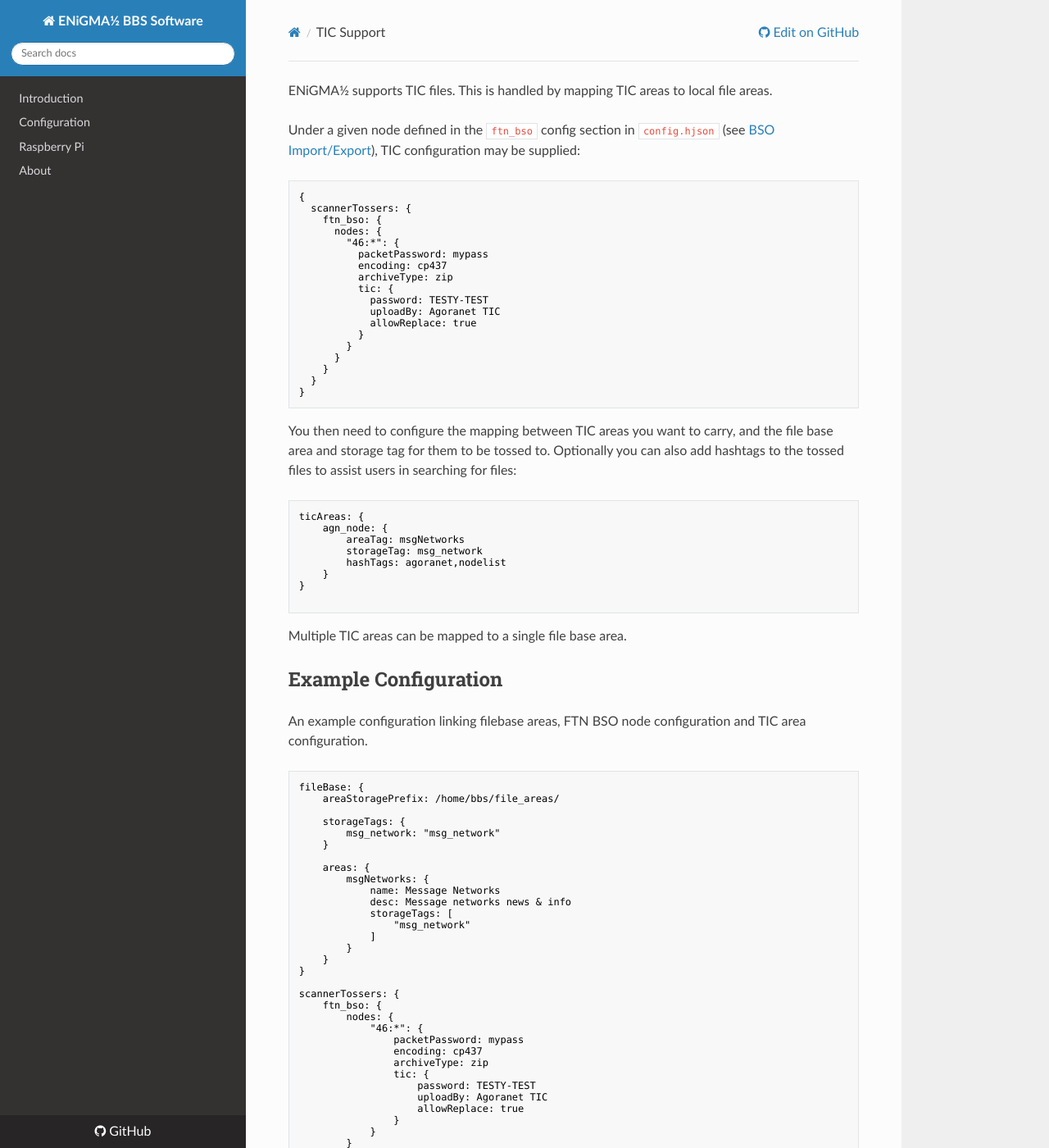
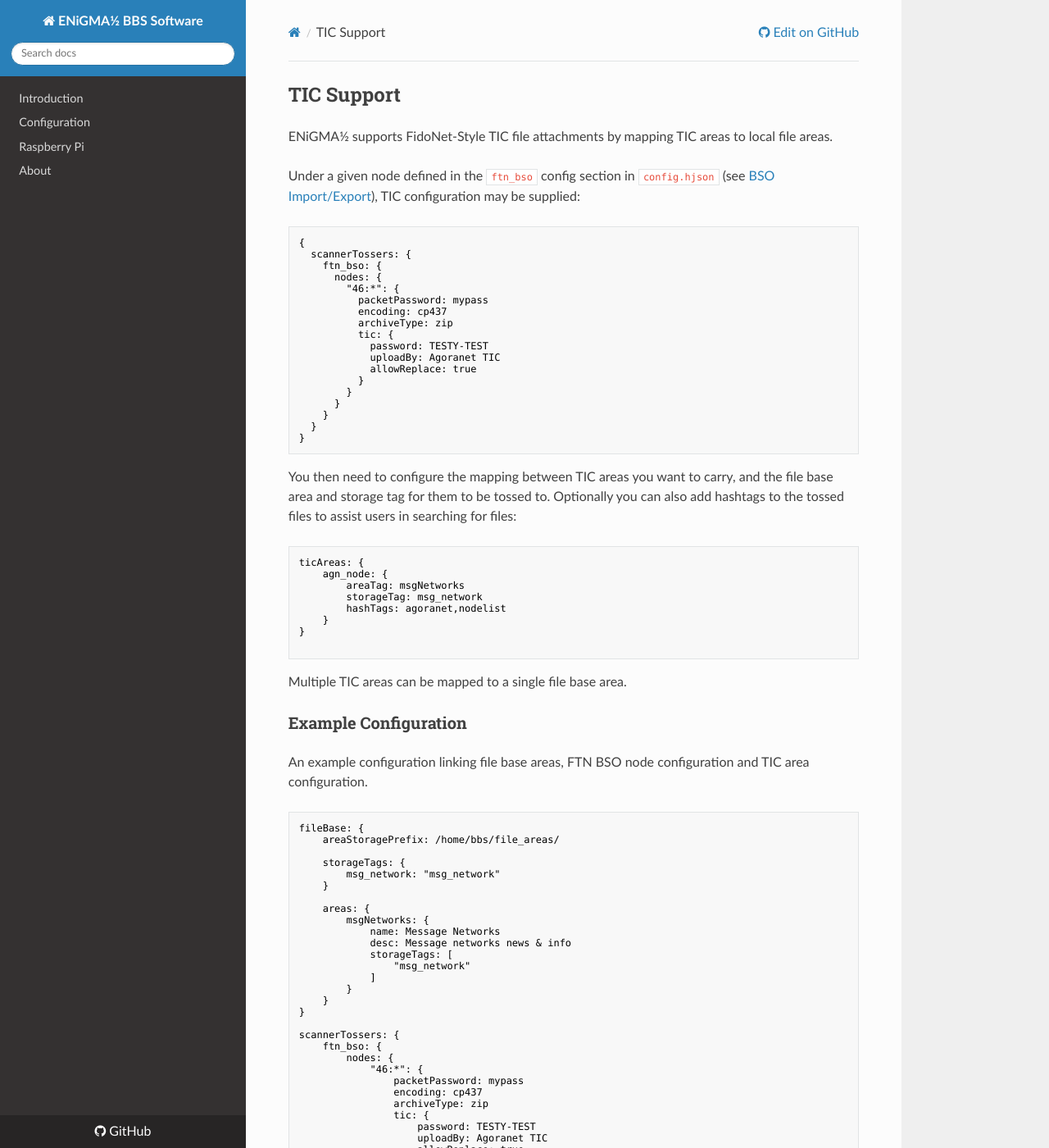
Before and after one commit to NuSkooler/enigma-bbs, an MkDocs documentation site: the page built from docs/filebase/tic-support.md, in a window 1280 px wide and 1400 px high. Shown: the whole window at 82% size. Built offline with MkDocs 1.6.1, drawn with Linux system fonts in a browser that asks for light colours; nearby versions of some CDN libraries; old or Windows-style settings are respelled for this version of MkDocs; some of the changed text lies outside the part shown.

Commit message:
More doc tidy

`````diff
--- a/docs/filebase/tic-support.md
+++ b/docs/filebase/tic-support.md
@@ -2,7 +2,8 @@
 layout: page
 title: TIC Support
 ---
-ENiGMA½ supports TIC files. This is handled by mapping TIC areas to local file areas.
+## TIC Support
+ENiGMA½ supports FidoNet-Style TIC file attachments by mapping TIC areas to local file areas.
 
 Under a given node defined in the `ftn_bso` config section in `config.hjson` (see
 [BSO Import/Export](../messageareas/bso-import-export)), TIC configuration may be supplied:
@@ -28,11 +29,9 @@ Under a given node defined in the `ftn_bso` config section in `config.hjson` (se
 }
 ```
 
-You then need to configure the mapping between TIC areas you want to carry, and the file
-base area and storage tag for them to be tossed to. Optionally you can also add hashtags to the tossed
-files to assist users in searching for files:
+You then need to configure the mapping between TIC areas you want to carry, and the file base area and storage tag for them to be tossed to. Optionally you can also add hashtags to the tossed files to assist users in searching for files:
 
-````hjson
+```hjson
 ticAreas: {
     agn_node: {
         areaTag: msgNetworks
@@ -41,14 +40,13 @@ ticAreas: {
     }
 }
 
-````
+```
 Multiple TIC areas can be mapped to a single file base area.
 
-## Example Configuration
+### Example Configuration
+An example configuration linking file base areas, FTN BSO node configuration and TIC area configuration.
 
-An example configuration linking filebase areas, FTN BSO node configuration and TIC area configuration.
-
-````hjson
+```hjson
 fileBase: {
     areaStoragePrefix: /home/bbs/file_areas/
 
@@ -97,4 +95,7 @@ ticAreas: {
         hashTags: agoranet,infopack
     }
 }
-````
+```
+
+## See Also
+[Message Networks](/docs/messageareas/message-networks.md)
`````
Also changed, not shown: docs/filebase/index.md (+6 -0 lines), docs/filebase/uploads.md (+2 -2 lines).
